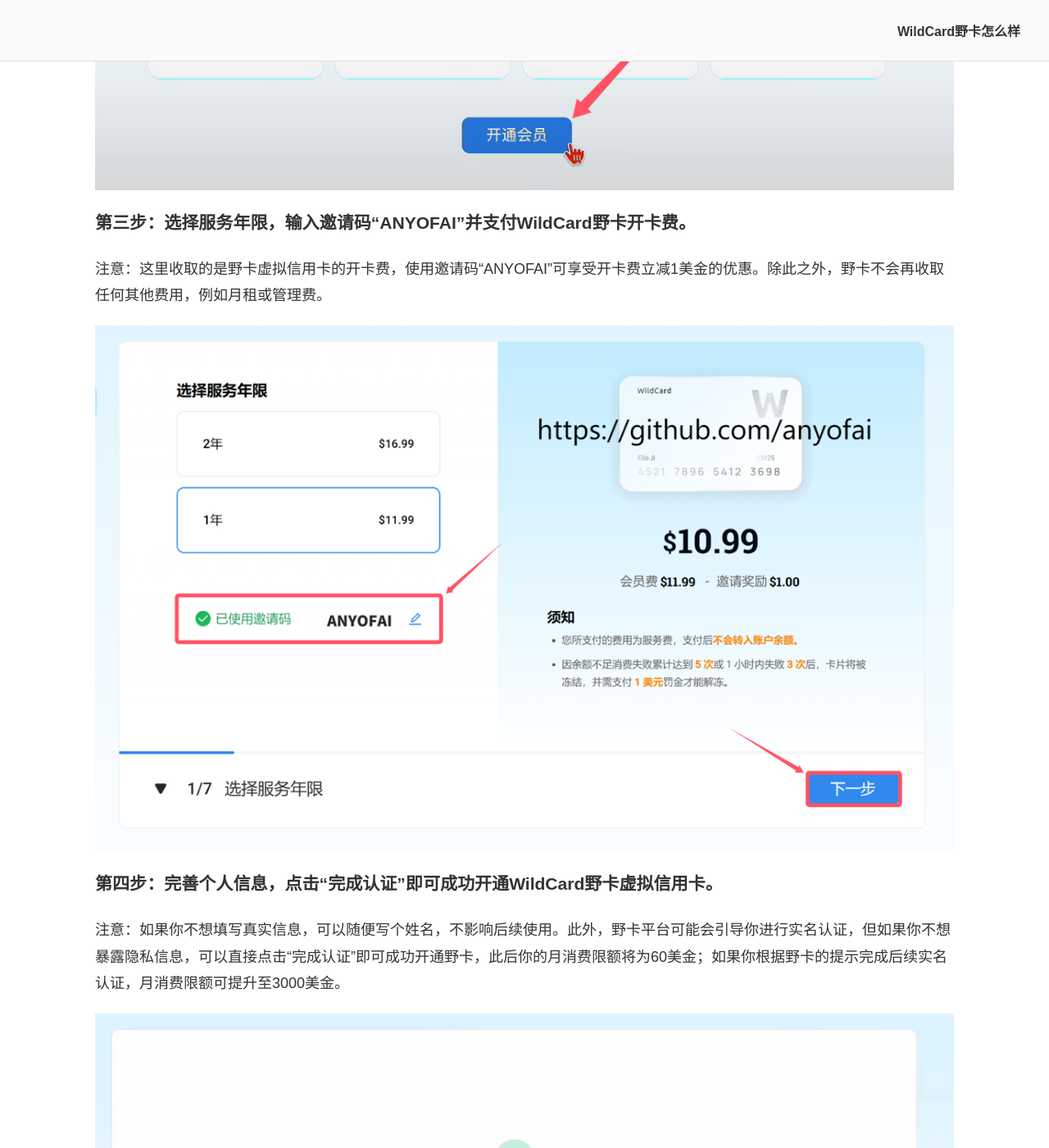
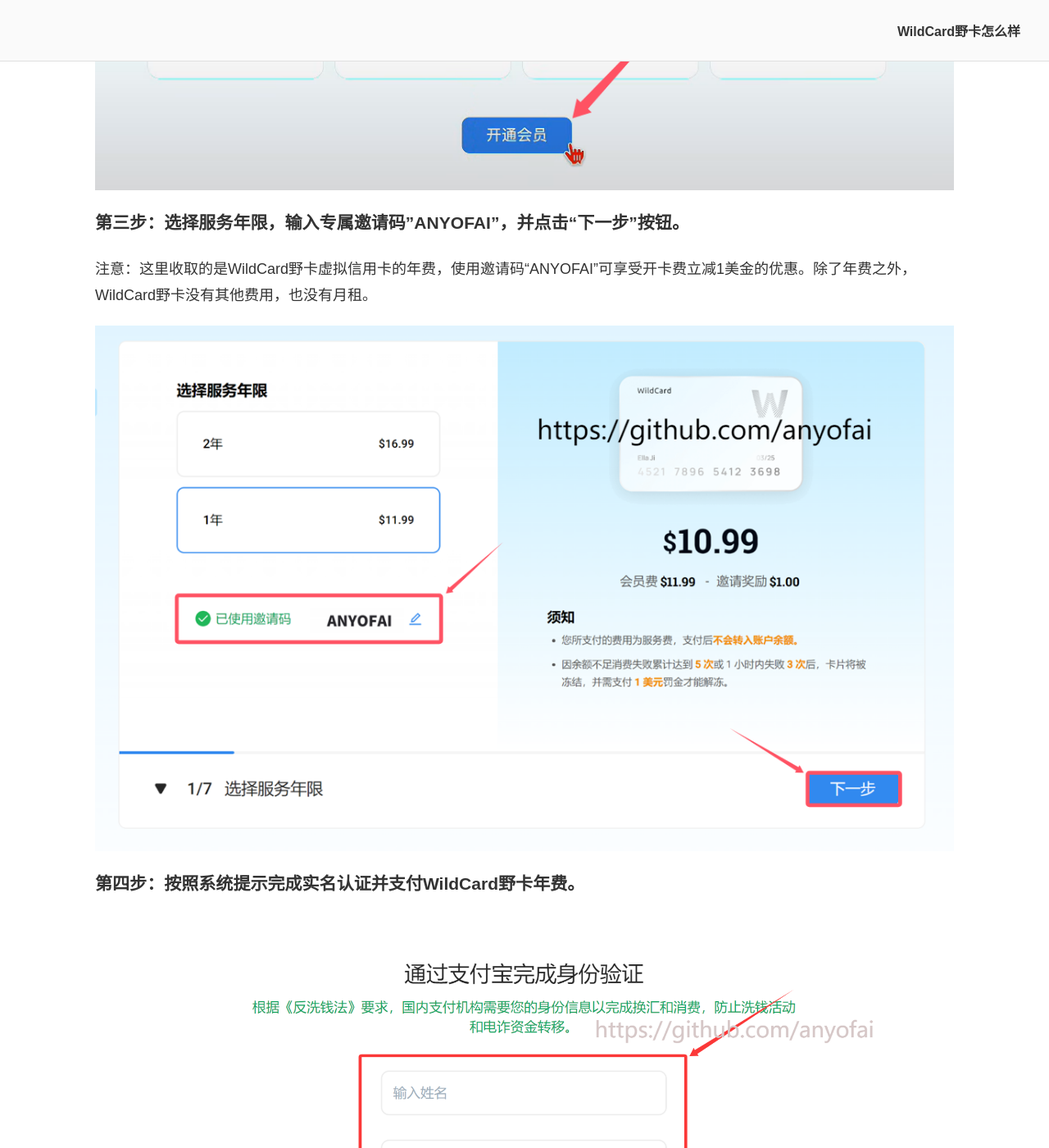
Before and after one commit to anyofai/anyofai.github.io, a Jekyll site: the page built from index.md, in a window 1280 px wide and 1400 px high, scrolled down 6266 px. Shown: the whole window at 82% size. Built offline with Jekyll 4.4.1, drawn with Linux system fonts in a browser that asks for light colours.

Commit message:
Update index.md

```diff
--- a/index.md
+++ b/index.md
@@ -93,17 +93,15 @@
 
 ![开通WildCard野卡虚拟信用卡第二步：点击“开通会员”按钮](https://raw.githubusercontent.com/anyofai/anyofai.github.io/refs/heads/main/image/wildcard-yeka-4.png)
 
-### 第三步：选择服务年限，输入邀请码“ANYOFAI”并支付WildCard野卡开卡费。
+### 第三步：选择服务年限，输入专属邀请码"ANYOFAI"，并点击“下一步”按钮。
 
-注意：这里收取的是野卡虚拟信用卡的开卡费，使用邀请码“ANYOFAI”可享受开卡费立减1美金的优惠。除此之外，野卡不会再收取任何其他费用，例如月租或管理费。
+注意：这里收取的是WildCard野卡虚拟信用卡的年费，使用邀请码“ANYOFAI”可享受开卡费立减1美金的优惠。除了年费之外，WildCard野卡没有其他费用，也没有月租。
 
 ![开通WildCard野卡虚拟信用卡第三步：选择服务年限，输入邀请码“ANYOFAI”并支付野卡开卡费](https://raw.githubusercontent.com/anyofai/anyofai.github.io/refs/heads/main/image/wildcard-yeka-5.png)
 
-### 第四步：完善个人信息，点击“完成认证”即可成功开通WildCard野卡虚拟信用卡。
+### 第四步：按照系统提示完成实名认证并支付WildCard野卡年费。
 
-注意：如果你不想填写真实信息，可以随便写个姓名，不影响后续使用。此外，野卡平台可能会引导你进行实名认证，但如果你不想暴露隐私信息，可以直接点击“完成认证”即可成功开通野卡，此后你的月消费限额将为60美金；如果你根据野卡的提示完成后续实名认证，月消费限额可提升至3000美金。
-
-![开通WildCard野卡虚拟信用卡第四步：完善个人信息，点击“完成认证”即可成功开通野卡虚拟信用卡](https://raw.githubusercontent.com/anyofai/anyofai.github.io/refs/heads/main/image/wildcard-yeka-6.png)
+![开通WildCard野卡虚拟信用卡第四步：完善个人信息，点击“完成认证”即可成功开通野卡虚拟信用卡](https://raw.githubusercontent.com/anyofai/anyofai.github.io/refs/heads/main/image/8-ChatGPT%20Plus%E5%BC%80%E9%80%9A.png)
 
 ### 第五步：点击左侧“订阅服务”，即可查看WildCard野卡虚拟信用卡的所有详细信息。
 
```
